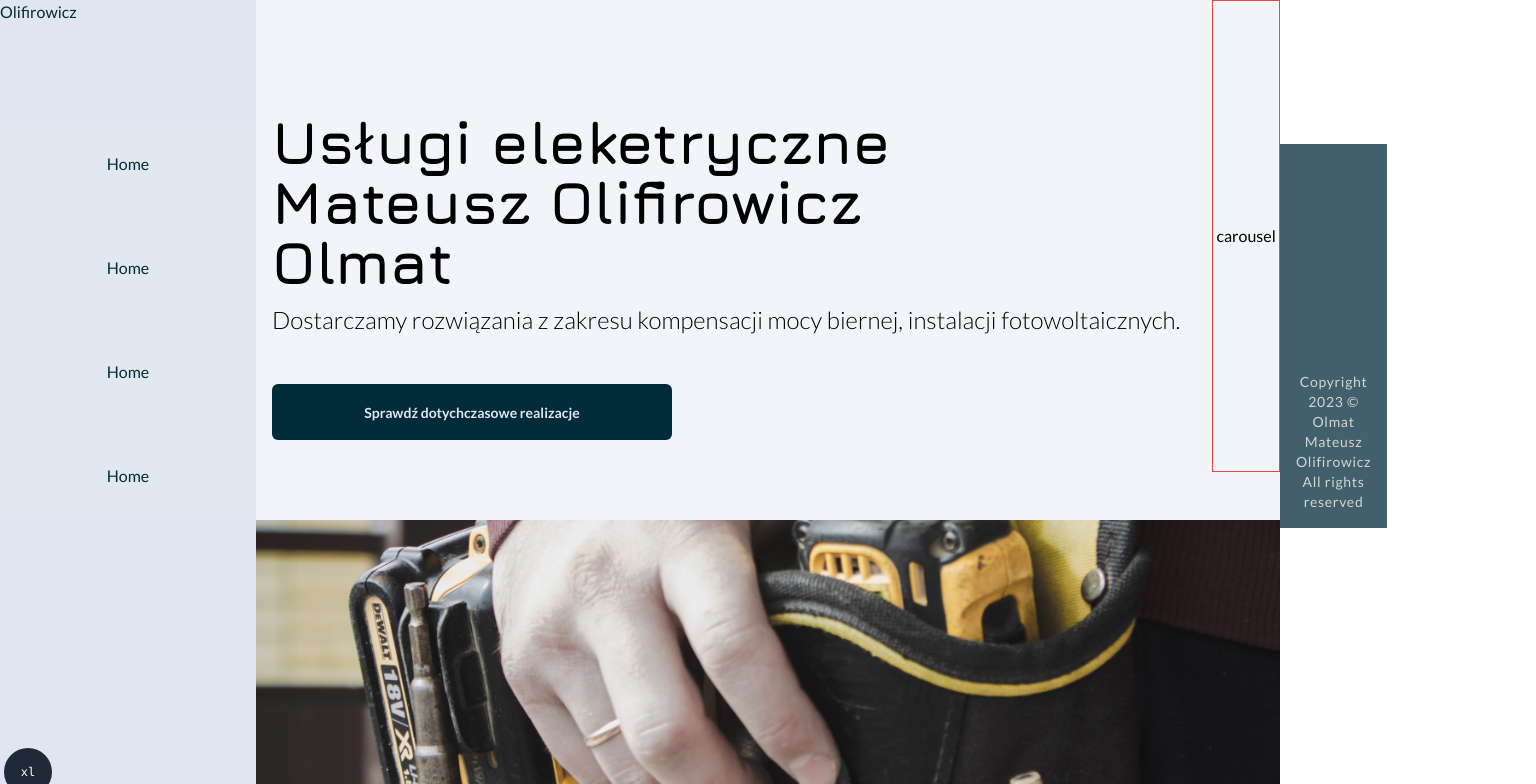
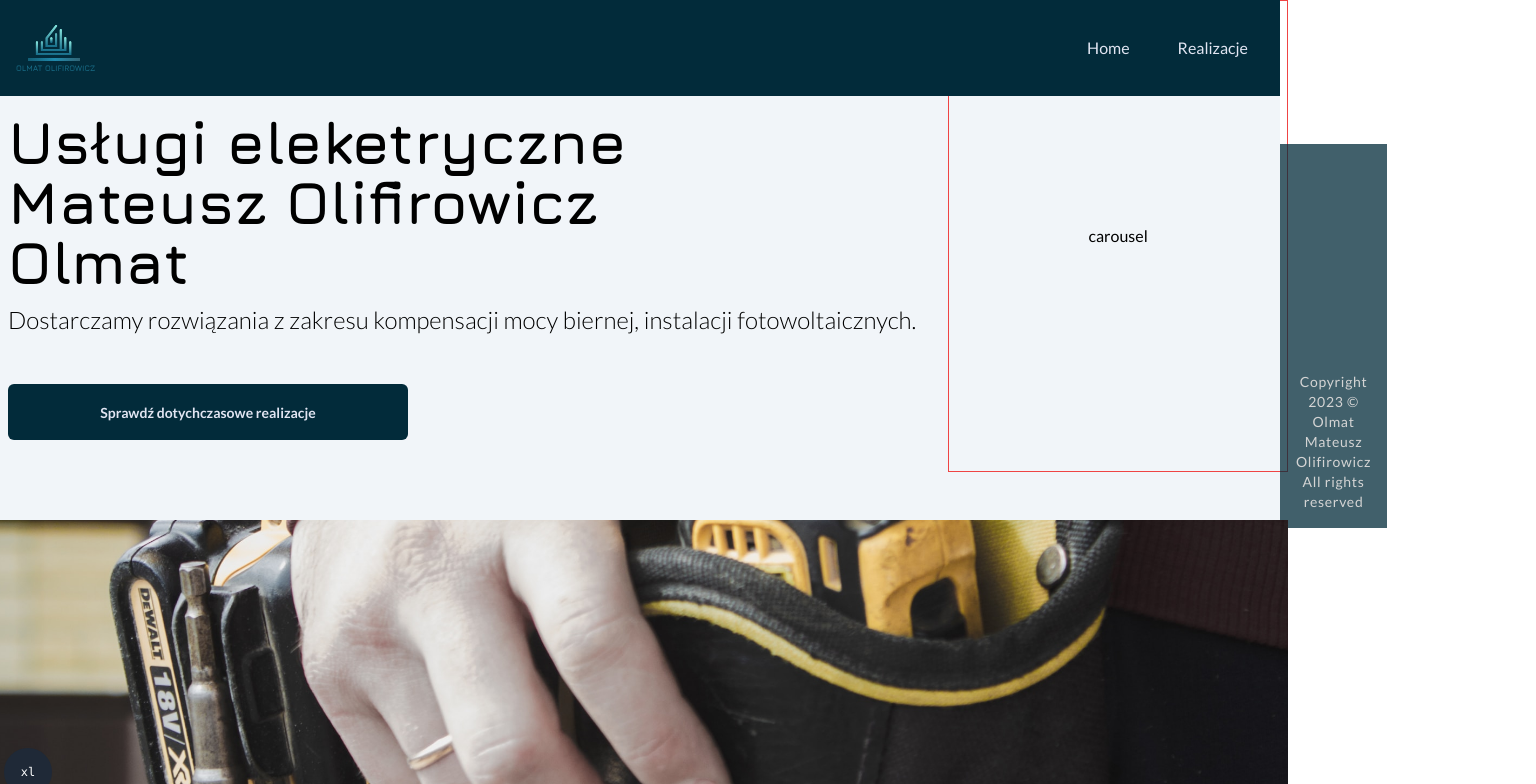
Before and after one commit to rafal19987/Olmat-Landing-Page-Electrician-Nextjs-Tailwind-TypeScript, a Next.js app: page / in a window 1280 px wide. Shown: the top 784 px of the page, 1536 px wide, since content can reach past the window. Built offline with nearby package versions, Linux system fonts and the light colour scheme.

Commit message:
refactor/15-recreate-desktop-header #15 (#16)
* feat: add navigation links to websiteConfig file

* refactor: get navigation links to mobilemenu component from config file

* feat: add company logo

* fix: change header height on desktop

* refactor: recreate desktop header

```diff
--- a/src/app/globals.css
+++ b/src/app/globals.css
@@ -4,7 +4,7 @@
 
 :root {
   --header-height: 3.5rem;
-  --header-width-desktop: 16rem;
+  --header-height-desktop: 6rem;
 }
 
 * {
--- a/src/app/layout.tsx
+++ b/src/app/layout.tsx
@@ -20,7 +20,7 @@ export default function RootLayout({
     <html lang="pl">
       <body className={`${lato.variable} ${jura.variable}`}>
         <div className="font-lato relative flex flex-col w-screen min-h-screen h-full bg-slate-100 lg:flex-row">
-          <div className="fixed top-0 w-full lg:w-[var(--header-width-desktop)] lg:flex lg:static z-50">
+          <div className="fixed top-0 w-full z-50">
             <Header />
           </div>
 
--- a/src/components/shared-atoms/Logo.tsx
+++ b/src/components/shared-atoms/Logo.tsx
@@ -1,5 +1,14 @@
+import Image from 'next/image';
+import logoCompany from '@/assets/svg/logo-company.svg';
+
 export const Logo: React.FC<{ children?: React.ReactNode }> = ({
   children,
 }) => {
-  return <span className="text-secondary lg:text-primary">Olifirowicz</span>;
+  return (
+    <Image
+      src={logoCompany}
+      alt="Logo firmy Olmat"
+      aria-description="Logo firmy Olmat"
+    />
+  );
 };
--- a/src/components/shared-structures/header/DesktopHeader.tsx
+++ b/src/components/shared-structures/header/DesktopHeader.tsx
@@ -1,46 +1,27 @@
 import Link from 'next/link';
 import { Logo } from '@/components/shared-atoms/Logo';
+import { websiteConfig } from '@/websiteConfig';
 
 export const DesktopHeader: React.FC<{ children?: React.ReactNode }> = ({
   children,
 }) => {
   return (
-    <div className="hidden lg:flex flex-col">
-      <Logo />
-      <nav className="mt-24">
-        <ul className="flex flex-col gap-12 p-4 bg-slate-200">
-          <li className="flex items-center justify-center">
-            <Link
-              href="#"
-              className="flex items-center justify-center w-full h-full p-4"
-            >
-              <span className="text-primary">Home</span>
-            </Link>
-          </li>
-          <li className="flex items-center justify-center">
-            <Link
-              href="#"
-              className="flex items-center justify-center w-full h-full p-4"
-            >
-              <span className="text-primary">Home</span>
-            </Link>
-          </li>
-          <li className="flex items-center justify-center">
-            <Link
-              href="#"
-              className="flex items-center justify-center w-full h-full p-4"
-            >
-              <span className="text-primary">Home</span>
-            </Link>
-          </li>
-          <li className="flex items-center justify-center">
-            <Link
-              href="#"
-              className="flex items-center justify-center w-full h-full p-4"
-            >
-              <span className="text-primary">Home</span>
-            </Link>
-          </li>
+    <div className="hidden lg:flex items-center justify-between h-full">
+      <Link href="/">
+        <Logo />
+      </Link>
+      <nav className="h-full">
+        <ul className="flex gap-12 p-4 h-full">
+          {websiteConfig.navigation.map((navItem, _) => (
+            <li key={_} className="flex items-center justify-center">
+              <Link
+                href={navItem.link}
+                className="flex items-center justify-center w-full h-fit"
+              >
+                <span className="text-secondary">{navItem.name}</span>
+              </Link>
+            </li>
+          ))}
         </ul>
       </nav>
     </div>
--- a/src/components/shared-structures/header/MobileMenu.tsx
+++ b/src/components/shared-structures/header/MobileMenu.tsx
@@ -1,16 +1,6 @@
 import Link from 'next/link';
 import { Dispatch, SetStateAction } from 'react';
-
-const links = [
-  {
-    name: 'Home',
-    link: '/',
-  },
-  {
-    name: 'Realizacje',
-    link: 'realizacje',
-  },
-];
+import { websiteConfig } from '@/websiteConfig';
 
 export const MobileMenu: React.FC<{
   children?: React.ReactNode;
@@ -25,15 +15,15 @@ export const MobileMenu: React.FC<{
     >
       <nav className="w-full h-full p-8">
         <ul className="flex flex-col gap-8 items-center justify-evenly w-full h-full">
-          {links.map((link, _) => (
+          {websiteConfig.navigation.map((navItem, _) => (
             <li className="h-12 w-4/6" key={_}>
               <Link
-                href={`/${link.link}`}
+                href={`/${navItem.link}`}
                 className="flex items-center justify-center w-full h-full"
                 onClick={() => setIsOpen(false)}
                 replace
               >
-                <span className="">{link.name}</span>
+                <span className="">{navItem.name}</span>
               </Link>
             </li>
           ))}
--- a/src/components/shared-structures/header/index.tsx
+++ b/src/components/shared-structures/header/index.tsx
@@ -3,7 +3,7 @@ import { DesktopHeader } from './DesktopHeader';
 
 export const Header = () => {
   return (
-    <header className="px-4 w-screen h-[var(--header-height)] lg:px-0 lg:h-screen bg-primary text-secondary lg:bg-secondary">
+    <header className="px-4 w-screen h-[var(--header-height)] lg:h-[var(--header-height-desktop)] bg-primary text-secondary ">
       <MobileHeader />
       <DesktopHeader />
     </header>
--- a/src/websiteConfig.ts
+++ b/src/websiteConfig.ts
@@ -115,4 +115,14 @@ export const websiteConfig = {
       },
     ],
   },
+  navigation: [
+    {
+      name: 'Home',
+      link: '/',
+    },
+    {
+      name: 'Realizacje',
+      link: 'realizacje',
+    },
+  ],
 };
```
Also changed, not shown: src/assets/svg/logo-company.svg (added).
